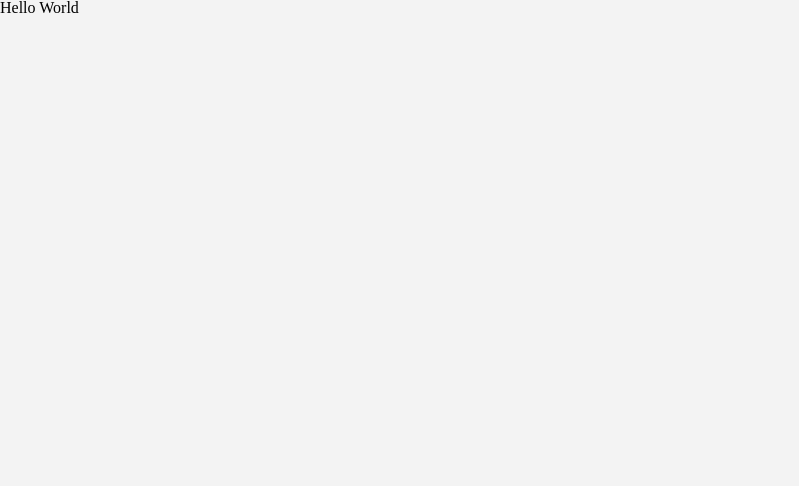
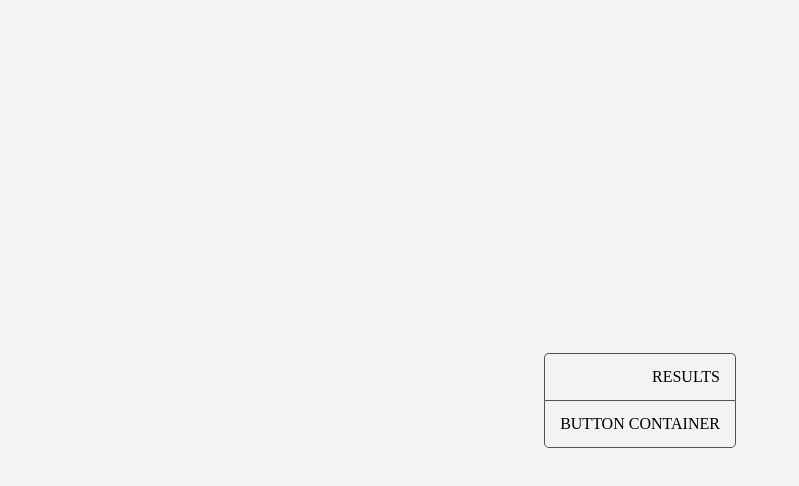
Before and after one commit to MrT3313/MostBestestCalculator_TakeHomeChallenge1, a React (Create React App) app in the folder client/: page / in a window 1280 px wide. Shown: the top 486 px of the page, without its empty margins (0-799 px from the left). Built offline with nearby package versions, Linux system fonts and the light colour scheme.

Commit message:
Main Components
1. Result Screen
2. Button Container

```diff
--- a/client/src/App.js
+++ b/client/src/App.js
@@ -2,16 +2,19 @@
 import React from 'react';
 
 // STYLES
-// import indexStyles from './styles/index.css'
 import './styles/app.css'
 
+// COMPONENTS
+import Calculator from './components/Calculator.js'
+
 // __MAIN__
-function App(props) {
+function App() {
   return (
     <div className="App">
-      Hello World
+      <Calculator />
     </div>
   );
 }
 
+// EXPORT
 export default App;
--- /dev/null
+++ b/client/src/components/ButtonContainer.js
@@ -0,0 +1,17 @@
+// IMPORTS
+import React from 'react'
+
+// STYLES
+import '../styles/ButtonContainer.css'
+
+// __MAIN__
+function ButtonContainer() {
+    return (
+        <div className='ButtonContainer'>
+            BUTTON CONTAINER
+        </div>
+    )
+}
+
+// EXPORT
+export default ButtonContainer
--- /dev/null
+++ b/client/src/components/Calculator.js
@@ -0,0 +1,22 @@
+// IMPORTS
+import React from 'react'
+
+// COMPONENTS
+import ResultScreen from './ResultScreen.js'
+import ButtonContainer from './ButtonContainer.js'
+
+// STYLES
+import '../styles/Calculator.css'
+
+// __MAIN__
+function Calculator() {
+    return (
+        <div className="Calculator">
+            <ResultScreen />
+            <ButtonContainer />
+        </div>
+    )
+}
+
+// EXPORT
+export default Calculator
--- /dev/null
+++ b/client/src/components/ResultScreen.js
@@ -0,0 +1,17 @@
+// IMPORTS
+import React from 'react'
+
+// STYLES
+import '../styles/ResultScreen.css'
+
+// __MAIN__
+function ResultScreen() {
+    return (
+        <div className='ResultScreen'>
+            RESULTS
+        </div>
+    )
+}
+
+// EXPORT
+export default ResultScreen
--- /dev/null
+++ b/client/src/styles/ButtonContainer.css
@@ -0,0 +1,11 @@
+@import './index.css';
+
+.ButtonContainer {
+    display: flex;
+
+    border: 1px solid var(--text_and_line);
+    border-bottom-right-radius: 5px;
+    border-bottom-left-radius: 5px;
+
+    padding: var(--padding);
+}
--- /dev/null
+++ b/client/src/styles/Calculator.css
@@ -0,0 +1,5 @@
+@import './index.css';
+
+.Calculator {
+    background-color: var(--background_LightGrey);
+}
--- /dev/null
+++ b/client/src/styles/ResultScreen.css
@@ -0,0 +1,15 @@
+@import './index.css';
+
+.ResultScreen {
+    display: flex;
+    justify-content: flex-end;
+
+    border-top: 1px solid var(--text_and_line);
+    border-right: 1px solid var(--text_and_line);
+    border-left: 1px solid var(--text_and_line);
+    border-top-right-radius: 5px;
+    border-top-left-radius: 5px;
+
+    padding: var(--padding);
+    background-color: var(--background_LightGrey);
+}
--- a/client/src/styles/app.css
+++ b/client/src/styles/app.css
@@ -2,6 +2,9 @@
 
 .App {
     display: flex;
+    justify-content: center;
+    align-items: center;
+
     height: 100%;
 
     font-size: 1rem;
--- a/client/src/styles/index.css
+++ b/client/src/styles/index.css
@@ -23,4 +23,5 @@ html {
   --equalButton_Green: #27D15E;
   --defaultButton_Grey: #767676;
   --text_and_line: #52514F;
+  --padding: 15px;
 }
```
Also changed, not shown: client/src/styles/reset.css (+4 -3 lines), 1 other file (tests, documents, lock files or other folders).
